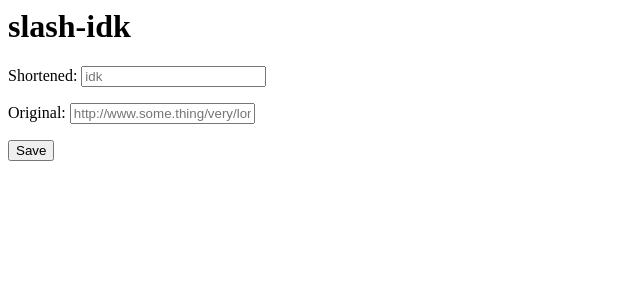
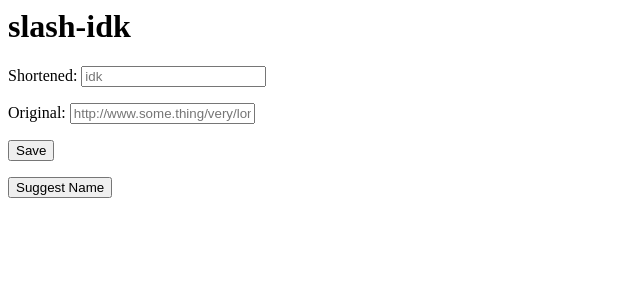
Before and after one commit to mhmdkanj/slash-idk, a Django app: page / in a window 1280 px wide. Shown: the top 300 px of the page, without its empty margins (0-640 px from the left). Run offline with Django 3.2, Linux system fonts and the light colour scheme.

Commit message:
feat: add option to suggest name

```diff
--- a/src/shortener/templates/shortener/shorten_url.html
+++ b/src/shortener/templates/shortener/shorten_url.html
@@ -5,4 +5,8 @@
     {{shortener_form.as_p}}
     <input type='submit' value='Save' />
 </form>
+
+<form action="/suggest/name" method="GET">
+    <input type="submit" value="Suggest Name">
+</form>
 {% endblock %}
--- a/src/shortener/urls.py
+++ b/src/shortener/urls.py
@@ -3,5 +3,6 @@ from . import views
 
 urlpatterns = [
     path("", views.create_shortened_url_view, name="create-shortened-url"),
-    path("<slug:shortened>/", views.redirect_from_shortened_url_view, name="redirection-from-shortened-url")
+    path("<slug:shortened>/", views.redirect_from_shortened_url_view, name="redirection-from-shortened-url"),
+    path("suggest/name/", views.suggest_shortened_name_view, name="suggest-shortened-name"),
 ]
--- a/src/shortener/views.py
+++ b/src/shortener/views.py
@@ -1,13 +1,22 @@
+import string
+import random
 from django.shortcuts import render, redirect, get_object_or_404
+from django.urls import reverse
 from .models import Shortener
 from .forms import ShortenerForm
 
 # Create your views here.
-def create_shortened_url_view(request, *args, **kwargs):
-    shortener_form = ShortenerForm(request.POST or None)
+def create_shortened_url_view(request, suggestion=None, *args, **kwargs):
+    initial_data = {}
+    if suggestion:
+        initial_data = {
+            'shortened': suggestion,
+        }
+    shortener_form = ShortenerForm(request.POST or None, initial=initial_data)
     if shortener_form.is_valid():
         shortener_form.save()
-        shortener_form = ShortenerForm()
+        # shortener_form = ShortenerForm()
+        return redirect(reverse("create-shortened-url"))
     else:
         print(shortener_form.errors)
 
@@ -19,3 +28,9 @@ def create_shortened_url_view(request, *args, **kwargs):
 def redirect_from_shortened_url_view(request, shortened, *args, **kwargs):
     entry = get_object_or_404(Shortener, shortened=shortened)
     return redirect(entry.original)
+
+def get_random_name(n):
+    return ''.join(random.choice(string.ascii_lowercase + string.digits) for _ in range(n))
+
+def suggest_shortened_name_view(request, *args, **kwargs):
+    return create_shortened_url_view(request, suggestion=get_random_name(5), *args, **kwargs)
```
